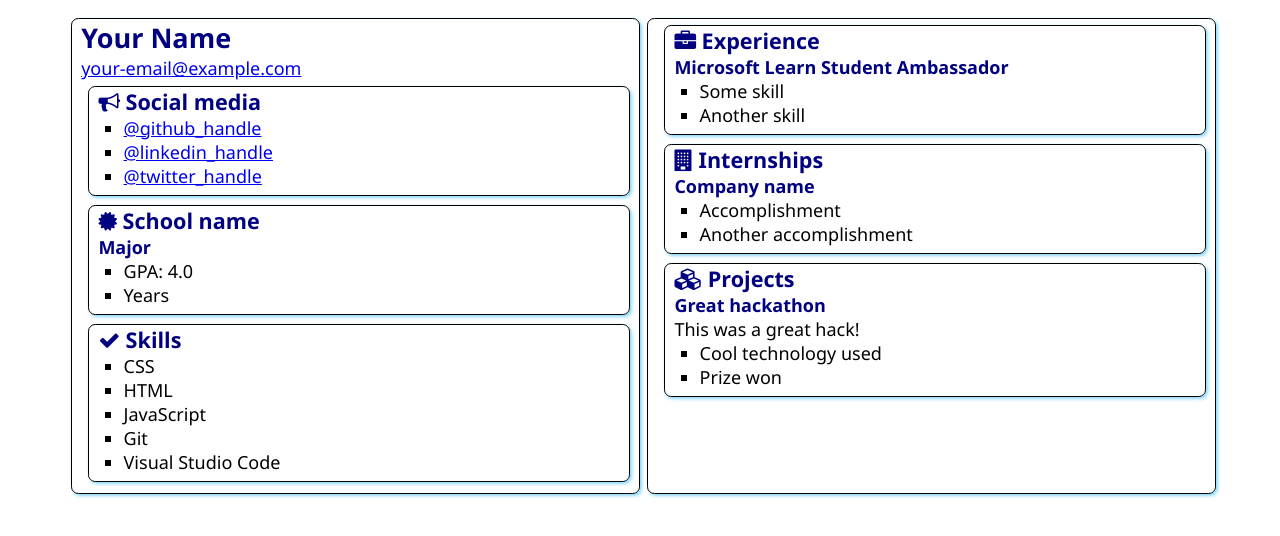
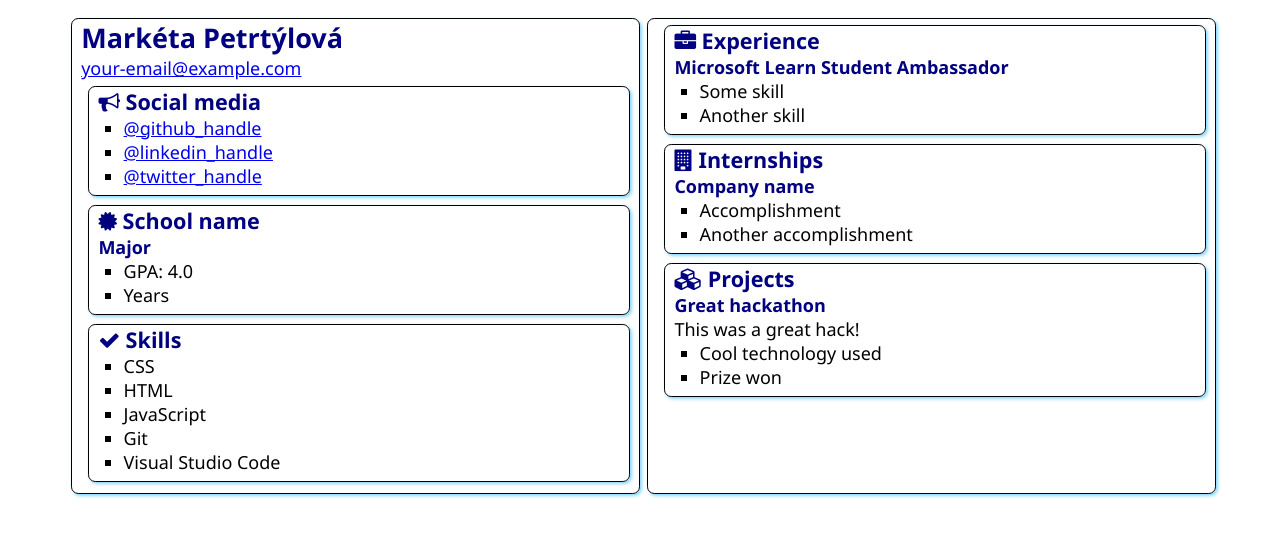
Before and after one commit to marketapet/SATechnicalOnboarding, a plain HTML site: page src/index.html in a window 1280 px wide. Drawn offline with Linux system fonts and the light colour scheme.

Commit message:
Added My Name

```diff
--- a/src/index.html
+++ b/src/index.html
@@ -12,7 +12,7 @@
 <body>
     <main>
         <article class="box">
-            <h1>Your Name</h1>
+            <h1>Markéta Petrtýlová</h1>
             <div><a href="mailto:your.email@example.com">your-email@example.com</a></div>
 
             <section class="box">
```
